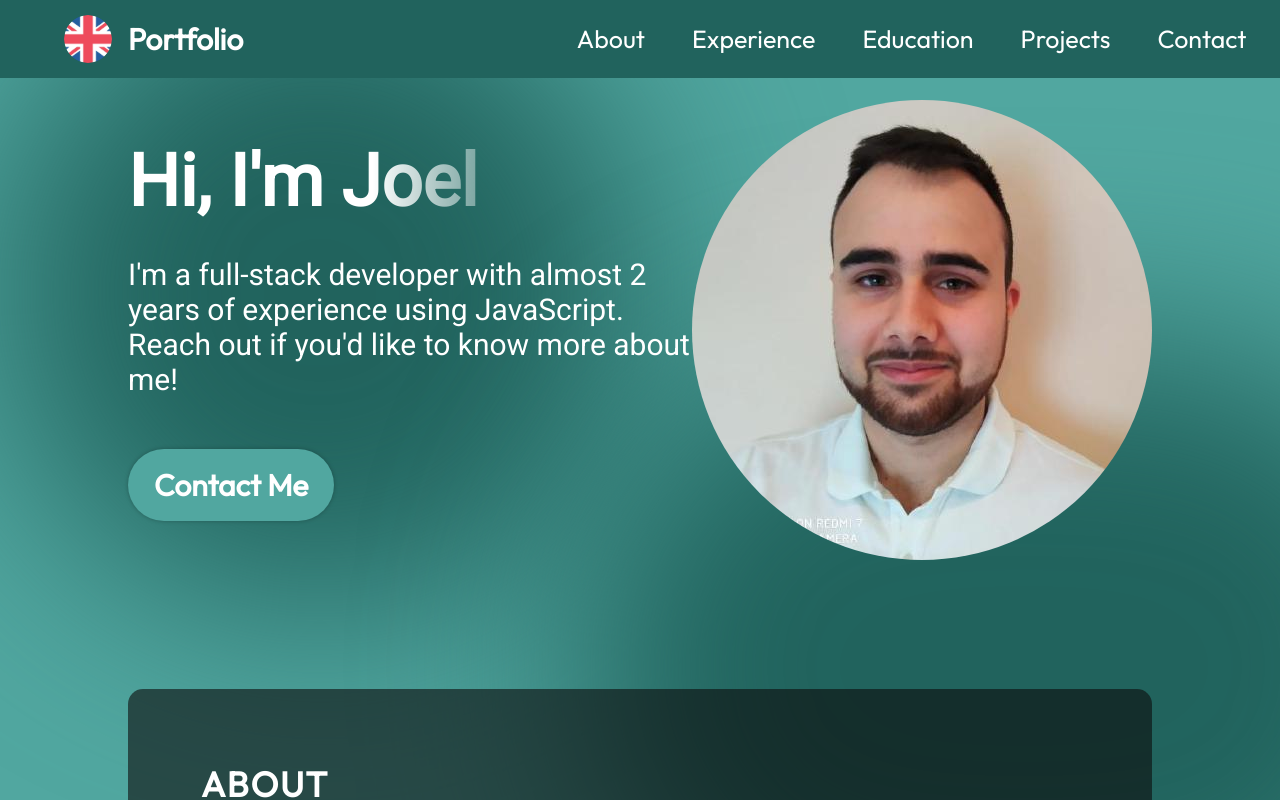
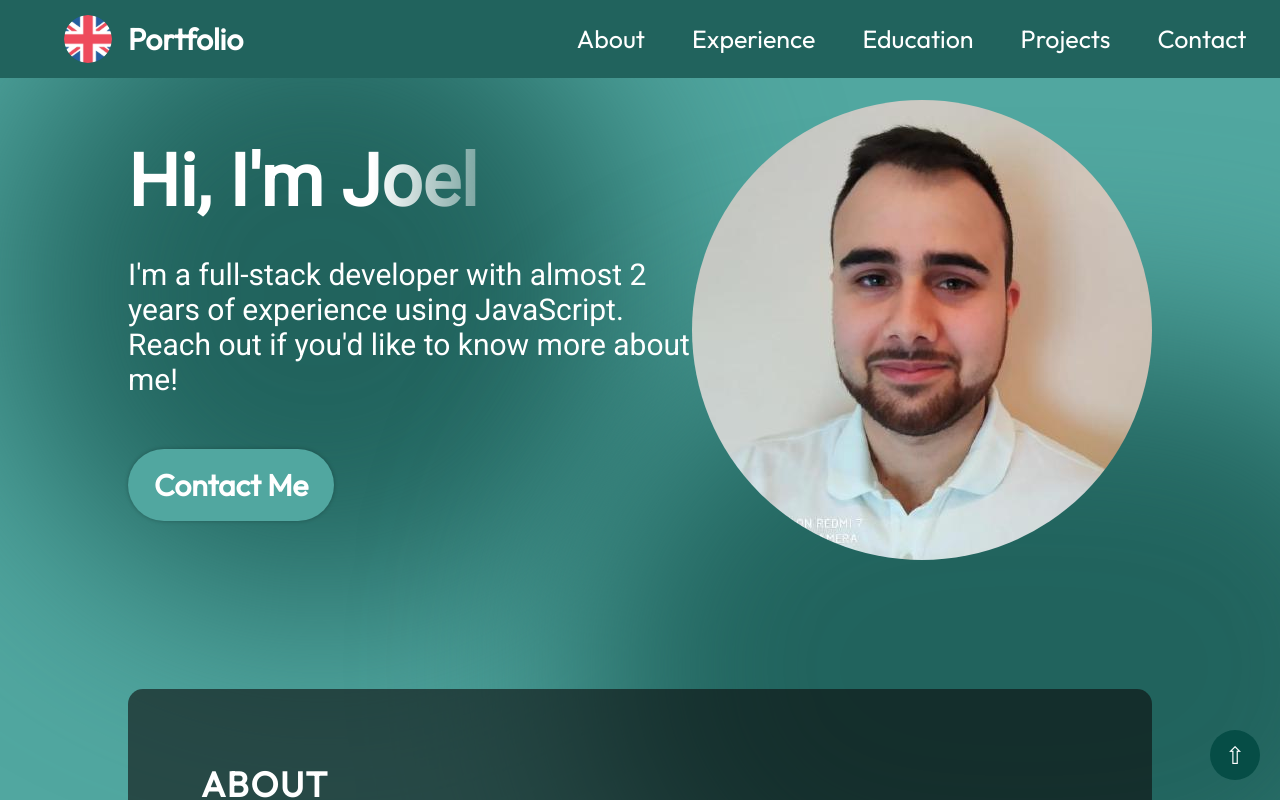
Before and after one commit to joelsrzalvarez/portfolio, a React (Vite) app: page / in a window 1280 px wide. Shown: the top 800 px of the page. Built offline with nearby package versions, Linux system fonts and the light colour scheme.

Commit message:
Scroll up button added

```diff
--- a/src/App.jsx
+++ b/src/App.jsx
@@ -1,26 +1,55 @@
-import styles from "./App.module.css";
-import { About } from "./components/About/About";
-import { Contact } from "./components/Contact/Contact";
-import { Experience } from "./components/Experience/Experience";
-import { Hero } from "./components/Hero/Hero";
-import { Navbar } from "./components/Navbar/Navbar";
-import { Projects } from "./components/Projects/Projects";
+import React, { useState, useEffect } from 'react';
+import styles from './App.module.css';
+import { Navbar } from './components/Navbar/Navbar';
 import { LanguageSelector } from './components/LanguageSelector/LanguageSelector';
+import { Hero } from './components/Hero/Hero';
+import { About } from './components/About/About';
+import { Experience } from './components/Experience/Experience';
+import { Projects } from './components/Projects/Projects';
+import { Contact } from './components/Contact/Contact';
 import { Education } from './components/Education/Education';
 import { LanguageProvider } from './context/LanguageContext';
 
 function App() {
+  const [showScroll, setShowScroll] = useState(false);
+
+  const checkScrollTop = () => {
+    if (!showScroll && window.pageYOffset > 400) {
+      setShowScroll(true);
+    } else if (showScroll && window.pageYOffset <= 400) {
+      setShowScroll(false);
+    }
+  };
+
+  const scrollTop = () => {
+    window.scrollTo({ top: 0, behavior: 'smooth' });
+  };
+
+  useEffect(() => {
+    window.addEventListener('scroll', checkScrollTop);
+    return () => {
+      window.removeEventListener('scroll', checkScrollTop);
+    };
+  }, []);
+
   return (
     <LanguageProvider>
     <div className={styles.App}>
       <Navbar />
+      <LanguageSelector />
       <Hero />
-      <LanguageSelector/>
       <About />
-      <Education/>
       <Experience />
+      <Education />
       <Projects />
       <Contact />
+      <button
+        className={styles.scrollTop}
+        onClick={scrollTop}
+        style={{ display: showScroll ? 'flex' : 'none' }}
+      >
+        &#8679;
+      </button>
     </div>
     </LanguageProvider>
   );
--- a/src/App.module.css
+++ b/src/App.module.css
@@ -6,3 +6,22 @@
   height: 100%;
   overflow: hidden;
 }
+
+.scrollTop {
+  position: fixed;
+  bottom: 20px;
+  right: 20px;
+  width: 50px;
+  height: 50px;
+  background-color: #064d46;
+  color: white;
+  border: none;
+  border-radius: 50%;
+  display: flex;
+  align-items: center;
+  justify-content: center;
+  font-size: 24px;
+  cursor: pointer;
+  z-index: 1000;
+  transition: opacity 0.3s ease-in-out;
+}
```
